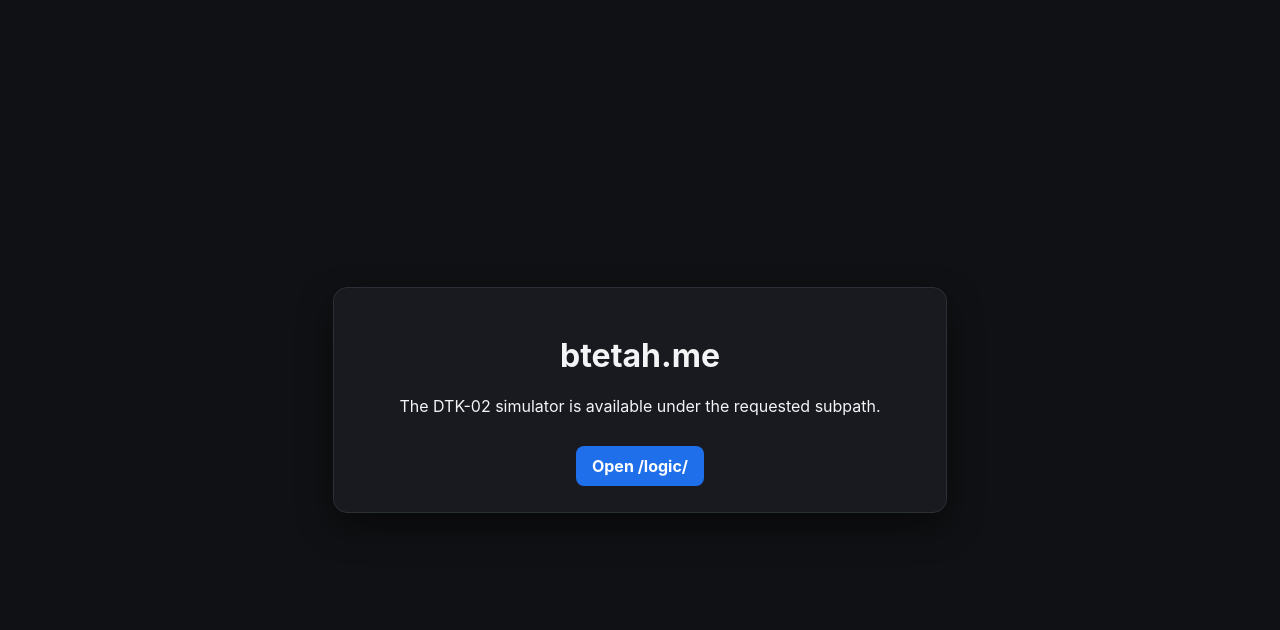
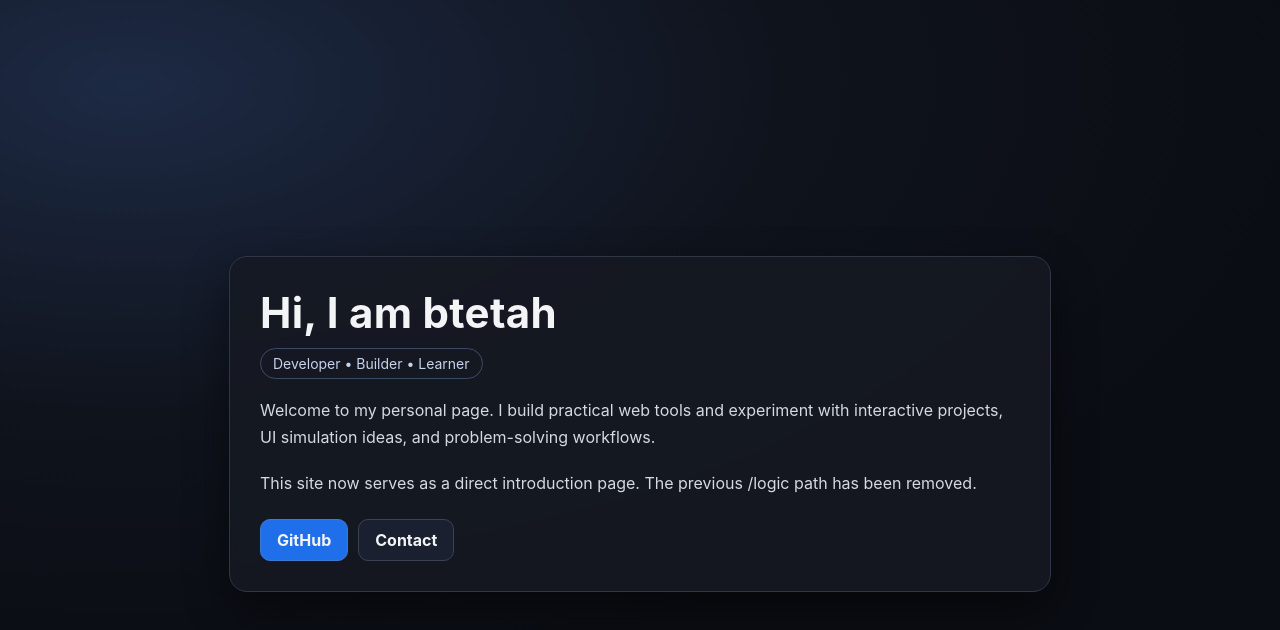
Before and after one commit to btetah/btetah.github.io, a website: page index.html in a window 1280 px wide. Drawn offline with Linux system fonts and the light colour scheme.

Commit message:
feat: replace root with personal intro and remove /logic page

```diff
--- a/index.html
+++ b/index.html
@@ -3,43 +3,85 @@
 <head>
     <meta charset="UTF-8">
     <meta name="viewport" content="width=device-width, initial-scale=1.0">
-    <title>btetah.me</title>
+    <title>btetah | About</title>
     <style>
         body {
             margin: 0;
             min-height: 100vh;
-            display: grid;
-            place-items: center;
-            background: #101114;
+            background: radial-gradient(1200px 600px at 10% 10%, #1d2a44 0%, #0f131c 55%, #0a0d13 100%);
             color: #f3f4f6;
             font-family: -apple-system, BlinkMacSystemFont, Segoe UI, sans-serif;
+            display: flex;
+            align-items: center;
+            justify-content: center;
+            padding: 24px;
         }
         .card {
-            width: min(92vw, 560px);
-            background: #181a1f;
-            border: 1px solid #2b2f36;
-            border-radius: 14px;
-            padding: 26px;
-            box-shadow: 0 14px 35px rgba(0,0,0,0.45);
-            text-align: center;
+            width: min(92vw, 760px);
+            background: rgba(22, 26, 35, 0.88);
+            border: 1px solid #2f3747;
+            border-radius: 18px;
+            padding: 30px;
+            box-shadow: 0 18px 44px rgba(0,0,0,0.48);
+            backdrop-filter: blur(4px);
         }
-        a {
+        h1 {
+            margin: 0;
+            font-size: clamp(28px, 5vw, 42px);
+            letter-spacing: 0.3px;
+        }
+        .tag {
             display: inline-block;
-            margin-top: 14px;
-            background: #1f6feb;
-            color: #fff;
+            margin-top: 10px;
+            border: 1px solid #3b4b66;
+            border-radius: 999px;
+            padding: 6px 12px;
+            color: #c6d4ee;
+            font-size: 14px;
+        }
+        p {
+            color: #d5d9e1;
+            line-height: 1.7;
+            font-size: 16px;
+            margin: 18px 0 0;
+        }
+        .links {
+            margin-top: 22px;
+            display: flex;
+            flex-wrap: wrap;
+            gap: 10px;
+        }
+        .btn {
+            display: inline-block;
             text-decoration: none;
             font-weight: 700;
             padding: 10px 16px;
-            border-radius: 8px;
+            border-radius: 10px;
+            border: 1px solid #3a4354;
+            color: #f3f4f6;
+            background: #1a2030;
+        }
+        .btn.primary {
+            border-color: #3f78d3;
+            background: #1f6feb;
         }
     </style>
 </head>
 <body>
     <main class="card">
-        <h1>btetah.me</h1>
-        <p>The DTK-02 simulator is available under the requested subpath.</p>
-        <a href="/logic/">Open /logic/</a>
+        <h1>Hi, I am btetah</h1>
+        <span class="tag">Developer • Builder • Learner</span>
+        <p>
+            Welcome to my personal page. I build practical web tools and experiment with interactive
+            projects, UI simulation ideas, and problem-solving workflows.
+        </p>
+        <p>
+            This site now serves as a direct introduction page. The previous /logic path has been removed.
+        </p>
+        <div class="links">
+            <a class="btn primary" href="https://github.com/btetah" target="_blank" rel="noopener noreferrer">GitHub</a>
+            <a class="btn" href="mailto:btetah@users.noreply.github.com">Contact</a>
+        </div>
     </main>
 </body>
 </html>
```
Also changed, not shown: logic/index.html (deleted, +0 -49 lines).
